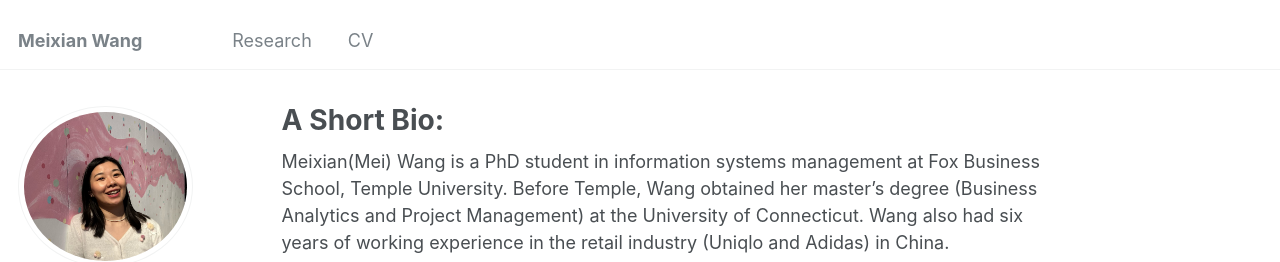
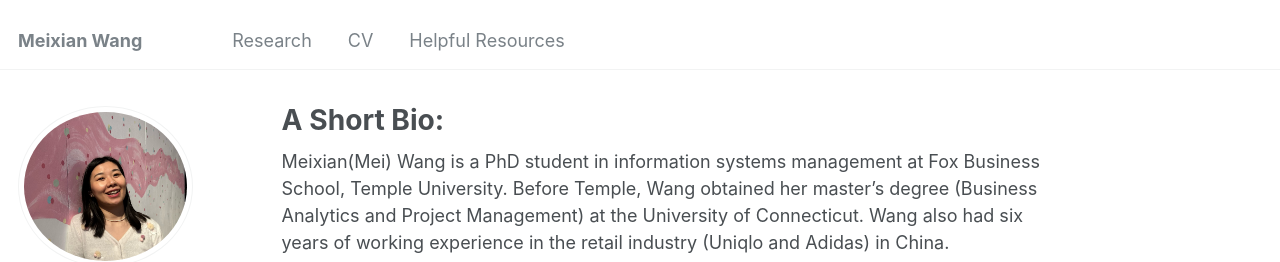
Before and after one commit to MeixianWang2/MeixianWang2.github.io, a Jekyll site: the page built from _pages/about.md, in a window 1280 px wide. Shown: the top 262 px of the page. Built offline with Jekyll 4.4.1, drawn with Linux system fonts in a browser that asks for light colours; some web fonts are replaced.

Commit message:
Update navigation.yml

```diff
--- a/_data/navigation.yml
+++ b/_data/navigation.yml
@@ -18,5 +18,8 @@ main:
   - title: "CV"
     url: /cv/
 
+  - title: "Helpful Resources"
+    url: /resources/
+
  # - title: "Guide"
  #   url: /markdown/
```
